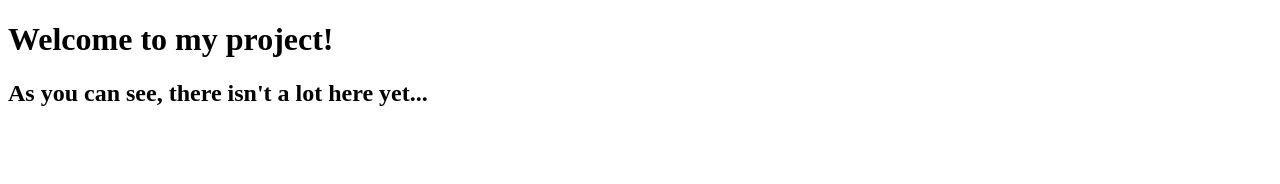
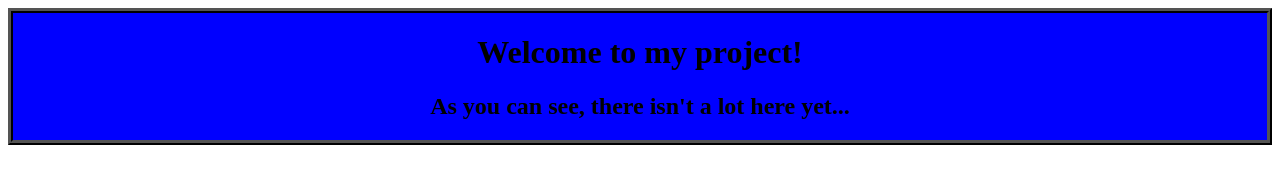
Before and after one commit to FangTheWerewolf/rooms-of-the-house, a plain HTML site: page index.html in a window 1280 px wide. Drawn offline with Linux system fonts and the light colour scheme.

Commit message:
Building

```diff
--- a/index.html
+++ b/index.html
@@ -3,12 +3,20 @@
 <head>
     <meta charset="UTF-8" />
     <title>Rooms of The House</title>
+    <link rel="stylesheet" href="stylesheet.css">
 </head>
 <body>
     <header>
+    <div class = "header">
         <h1>Welcome to my project!</h1>
         <h2>As you can see, there isn't a lot here yet...</h2>
+    </div>
     </header>
 
+    <div class = "nav">
+        <nav>
+
+        </nav>
+    </div>
 </body>
 </html>
--- a/stylesheet.css
+++ b/stylesheet.css
@@ -1,4 +1,8 @@
-header {
-    border: 5px;
+.header {
     border-color: black;
+    border-style: ridge;
+    border-width: 5px;
+    text-align: center;
+    background-color: blue;
+    font-family: 'Times New Roman', Times, serif;
 }
```
